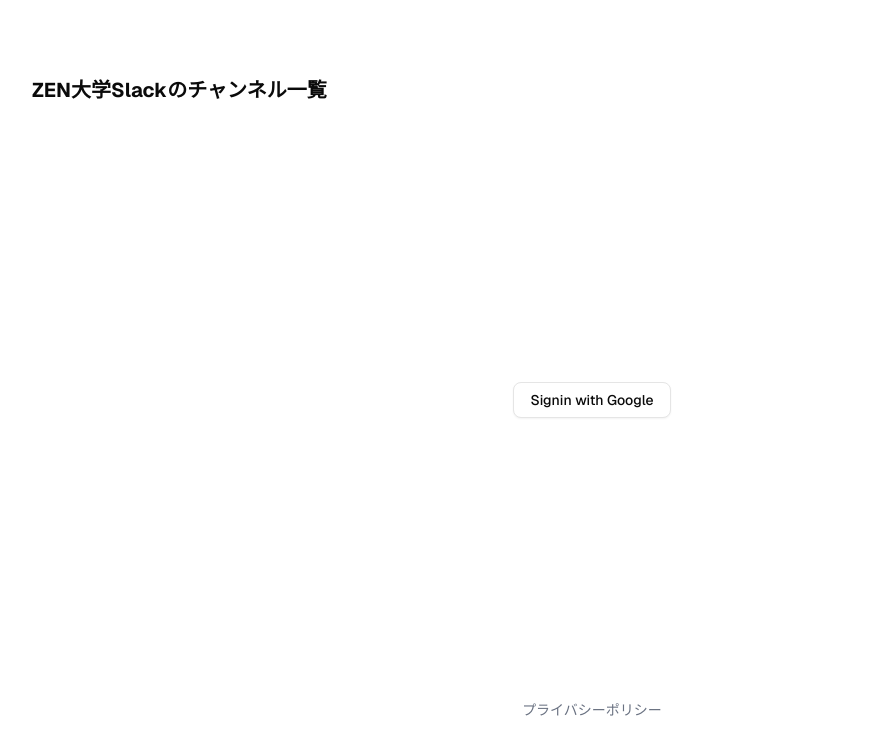
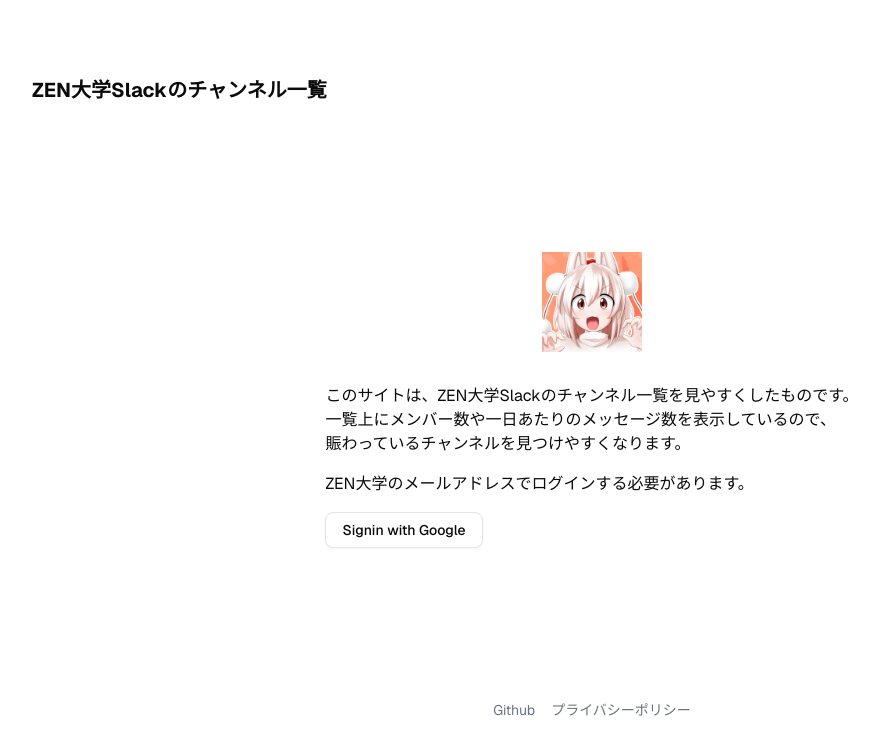
Before and after one commit to mktoho12/zensla, a Next.js app: page / in a window 1280 px wide. Shown: the top 754 px of the page, without its empty margins (48-927 px from the left). Built offline with nearby package versions, Linux system fonts and the light colour scheme; no server answers.

Commit message:
画像とサイト説明を追加

```diff
--- a/src/app/page.tsx
+++ b/src/app/page.tsx
@@ -1,6 +1,7 @@
 import { auth } from '@/auth'
 import SignIn from '@/components/sign-in'
 import { SignOut } from '@/components/sign-out'
+import Image from 'next/image'
 import Link from 'next/link'
 
 export default async function Home() {
@@ -13,8 +14,21 @@
       </header>
 
       <main className="flex flex-col gap-[32px] row-start-2 items-center sm:items-start">
+        <Image
+          src="/mktoho.png"
+          alt="アプリのロゴ"
+          width={100}
+          height={100}
+          className="mx-auto"
+        />
         {session?.user ? (
           <>
+            <p className="text-sm text-gray-500">
+              以下のアカウントでログインしています。
+              <br />
+              {session.user.email}
+            </p>
+
             <ul className="list-disc list-inside">
               <li>
                 <Link href="/active-club">賑やかなサークル</Link>
@@ -23,21 +37,35 @@
                 <Link href="/active-times">賑やかな個人チャンネル</Link>
               </li>
             </ul>
-
-            <p className="text-sm text-gray-500">
-              以下のアカウントでログインしています。
-              <br />
-              {session.user.email}
-            </p>
-
             <SignOut />
           </>
         ) : (
-          <SignIn />
+          <div className="flex flex-col gap-4 max-w-2xl">
+            <p>
+              このサイトは、ZEN大学Slackのチャンネル一覧を見やすくしたものです。
+              <br />
+              一覧上にメンバー数や一日あたりのメッセージ数を表示しているので、
+              <br />
+              賑わっているチャンネルを見つけやすくなります。
+              <br />
+            </p>
+
+            <p>ZEN大学のメールアドレスでログインする必要があります。</p>
+            <SignIn />
+          </div>
         )}
       </main>
 
       <footer className="flex items-center justify-center gap-4 row-start-3">
+        <p className="text-sm text-gray-500">
+          <Link
+            href="https://github.com/mktoho12/zen-slack-channels"
+            target="_blank"
+            rel="noopener noreferrer"
+          >
+            Github
+          </Link>
+        </p>
         <p className="text-sm text-gray-500">
           <Link href="/privacy-policy">プライバシーポリシー</Link>
         </p>
```
Also changed, not shown: public/mktoho.png (added).
